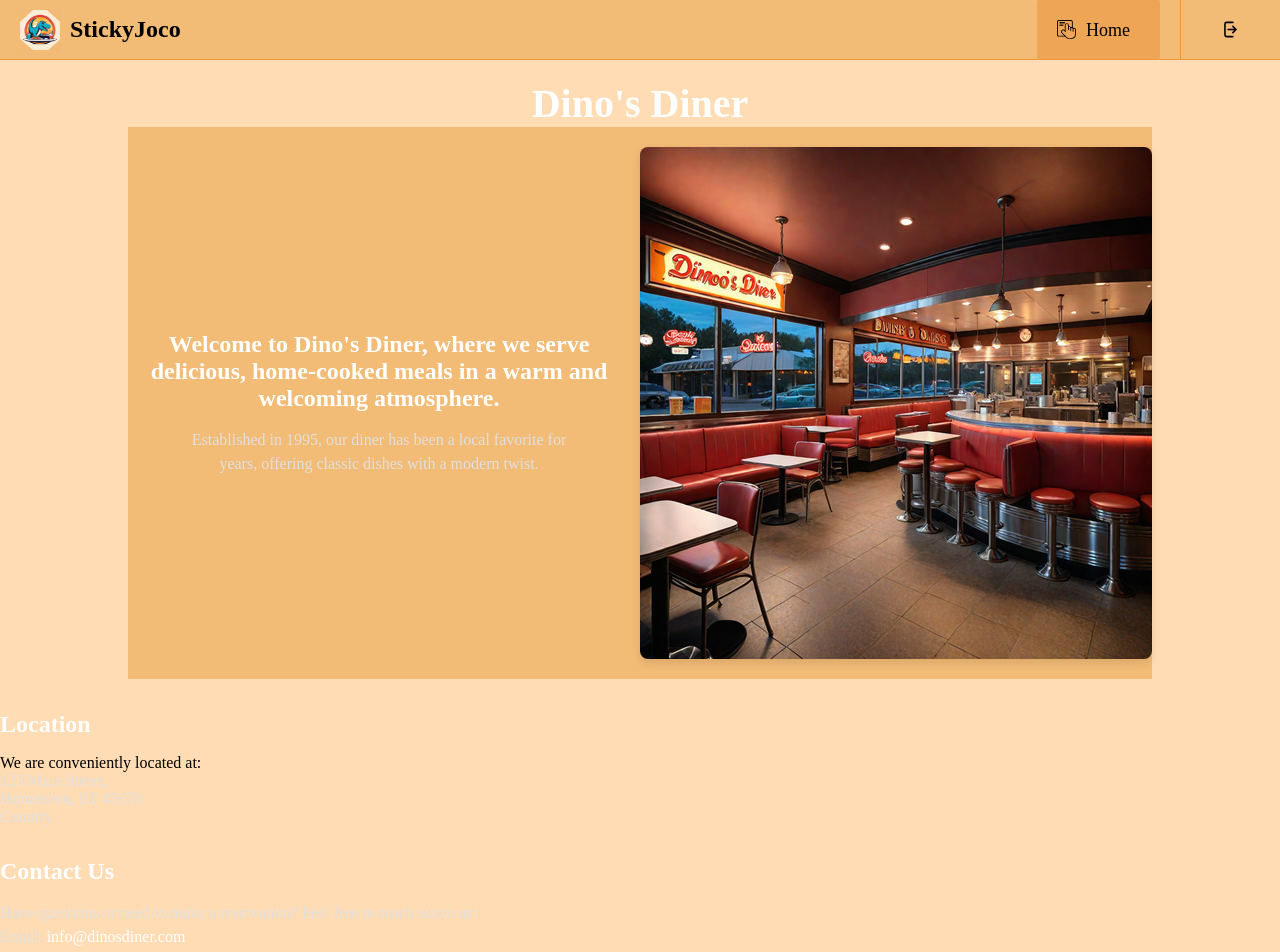
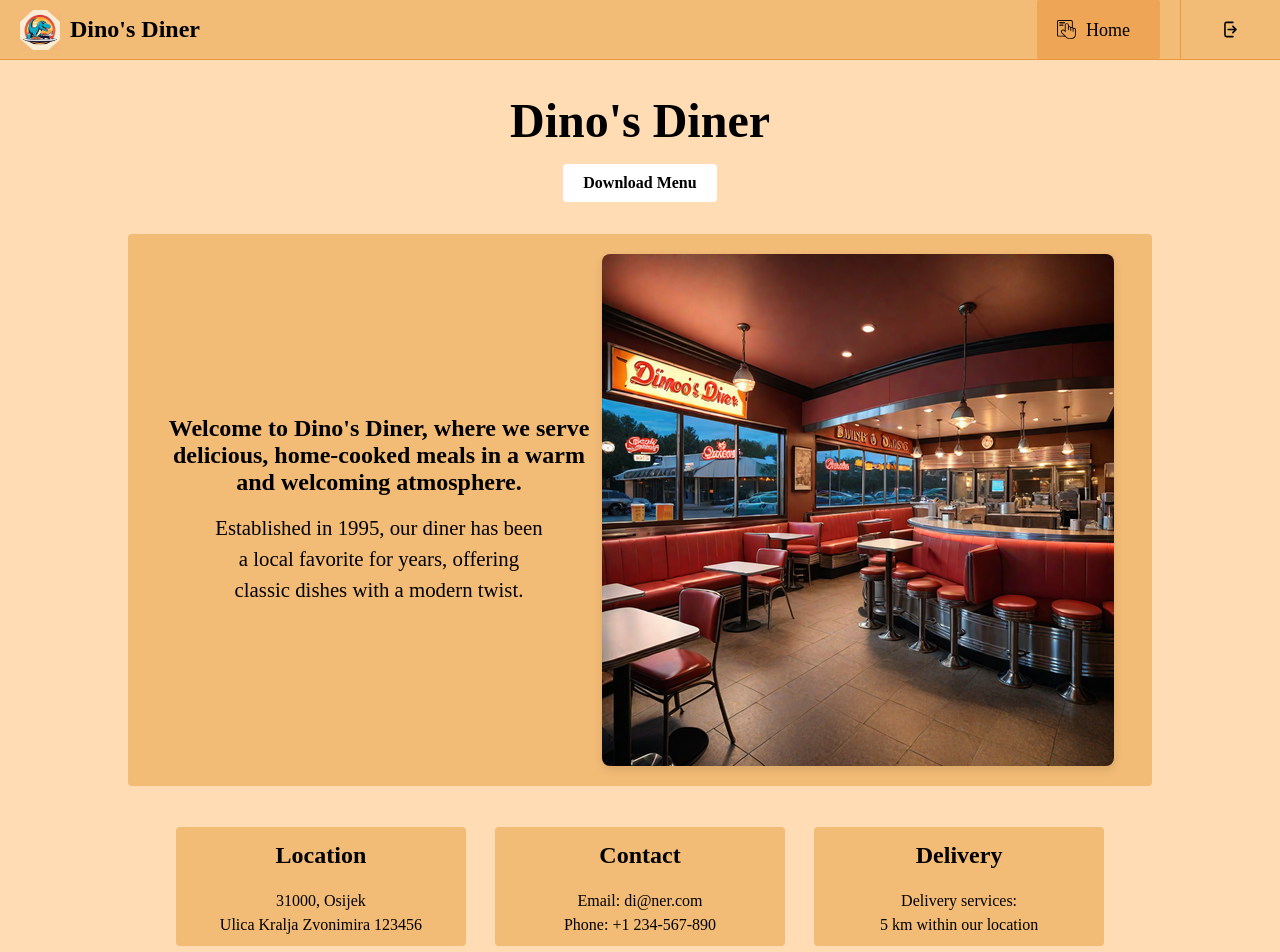
Before and after one commit to xGingerx/Dino, an Angular app in the folder dino-app/: page /home in a window 1280 px wide. Shown: the top 952 px of the page. Built offline with nearby package versions, Linux system fonts and the light colour scheme; no server answers.

Commit message:
Frontend pt1

```diff
--- a/dino-app/src/app/app.component.css
+++ b/dino-app/src/app/app.component.css
@@ -10,3 +10,17 @@ html, body {
     min-height: 100vh;
     background: rgb(255, 220, 180);
 }
+
+
+footer {
+    margin-top: 2%;
+    width: 100%;
+    height: 60px;
+    background: #F2BB76;
+    display: flex;
+    align-items: center;
+    justify-content: center;
+    border-top: 1px solid #ec973b;
+    color: #000000;
+    font-weight: bold;
+}
--- a/dino-app/src/app/app.component.html
+++ b/dino-app/src/app/app.component.html
@@ -10,6 +10,7 @@
 <div class="container">
   <app-navbar></app-navbar>
   <router-outlet></router-outlet>
+  <footer><p>Created by: Dino Pritišanac</p></footer>
 </div>
 
 
--- a/dino-app/src/app/home/home.component.css
+++ b/dino-app/src/app/home/home.component.css
@@ -12,7 +12,13 @@ main {
 
 }
 
+.img{
+  max-width: 40%; /* Maksimalna širina slike */
+}
+
 .row{
+  padding-left: 3%;
+  padding-right: 3%;
   display: flex;
   align-items: center;
   justify-content: center;
@@ -21,6 +27,20 @@ main {
   max-width: 80%;
   margin: 0 auto; /* Centriranje paragrafa */
   background-color: #F2BB76; /* Tamnija pozadina */
+  border-radius: 0.25rem;
+}
+
+.row2{
+  padding-left: 3%;
+  padding-right: 3%;
+  display: flex;
+  align-items: center;
+  justify-content: center;
+  flex-direction: row;
+  gap: 10px;
+  max-width: 80%;
+  margin: 0 auto; /* Centriranje paragrafa */
+  border-radius: 0.25rem;
 }
 
 
@@ -30,8 +50,10 @@ main {
 }
 
 .intro h1 {
-  color: #ffffff; /* Boja za naslov */
-  font-size: 2.5rem; /* Veća veličina fonta za naslov */
+  padding-top: 1%;
+  color: #000000; /* Boja za naslov */
+  font-size: 3rem; /* Veća veličina fonta za naslov */
+  font-weight: bold;
 }
 
 .intro .restaurant-image {
@@ -43,45 +65,74 @@ main {
 }
 
 .intro p {
-  color: #e0e0e0; /* Boja za tekst */
-  font-size: 1rem;
+  color: #000000; /* Boja za tekst */
+  font-size: 1.3rem;
   line-height: 1.5; /* Prostor između linija */
   margin: 0 auto; /* Centriranje teksta */
   max-width: 80%; /* Maksimalna širina teksta */
 }
 
 .location, .contact, .delivery {
-  margin-bottom: 2rem; /* Donji razmak između sekcija */
+  padding: 1%;
+  margin: 1%;
+  background-color: #F2BB76; /* Tamnija pozadina */
+  width: 33%;
+  height: 100%;
+  font-size: 1rem;
+  line-height: 1.5; /* Prostor između linija */
+  color: #000000; /* Boja za tekst */
+  border-radius: 0.25rem;
+  text-align: center;
+
 }
 
 h2 {
-  color: #ffffff; /* Boja za naslove sekcija */
+  color: #000000; /* Boja za naslove sekcija */
   margin-bottom: 1rem; /* Donji margina */
   font-size: 1.5rem; /* Veličina fonta za naslove sekcija */
 }
 
-address {
-  font-style: normal; /* Normalan stil za adresu */
-  color: #e0e0e0; /* Boja za adresu */
-}
-
 a {
-  color: #ffffff; /* Boja za linkove */
+  color: #000000; /* Boja za linkove */
   text-decoration: none; /* Uklanjanje podcrtavanja linkova */
+  font-weight: bold;
 }
 
 a:hover {
   text-decoration: underline; /* Dodavanje podcrtavanja prilikom hover-a */
 }
 
-.contact p, .delivery p {
-  font-size: 1rem;
-  line-height: 1.5; /* Prostor između linija */
-  color: #e0e0e0; /* Boja za tekst */
+.download-container {
+  text-align: center; /* Centriranje dugmeta */
+  padding-top: 1rem;
+  padding-bottom: 2rem;
+}
+
+.download-button {
+  background-color: #ffffff; /* Pozadina dugmeta */
+  color: #000000; /* Boja teksta */
+  border: none;
+  border-radius: 0.25rem;
+  padding: 0.625rem 1.25rem;
+  text-decoration: none; /* Uklanjanje podcrtavanja linka */
+  display: inline-block; /* Inline blok za dugme */
+  cursor: pointer;
+  transition: background-color 0.3s ease;
+}
+
+.download-button:hover {
+  background-color: #ffffff; /* Tamnija pozadina */
 }
 
 @media (max-width: 600px) {
-  .intro p, .contact p, .delivery p {
-    font-size: 0.875rem; /* Manja veličina fonta na manjim ekranima */
+  .location, .contact, .delivery {
+    font-size: 0.75rem; /* Manja veličina fonta na manjim ekranima */
+  }
+  .row {
+    padding-top: 4%;
+    flex-direction: column;
+  }
+  h2 {
+    font-size: 160%;
   }
 }
--- a/dino-app/src/app/home/home.component.html
+++ b/dino-app/src/app/home/home.component.html
@@ -1,7 +1,12 @@
 <main></main>
 
 <div class="intro">
+    <div class="column">
       <h1>Dino's Diner</h1>
+      <div class="download-container">
+        <a href="menu-sample.pdf" download="menu.pdf" class="download-button">Download Menu</a>
+      </div>
+    </div>
     <div class="row">
         <div class="column">
             <h2 class>Welcome to Dino's Diner, where we serve delicious, home-cooked meals in a warm and welcoming atmosphere. </h2>
@@ -11,24 +16,22 @@
     </div>
   </div>
 
+  <div class = "row2">
     <div class="location">
       <h2>Location</h2>
-    <p>We are conveniently located at:</p>
-    <address>
-      123 Main Street,<br>
-      Hometown, ST 45678<br>
-      Country
-    </address>
+      <p>31000, Osijek </p>
+      <p>Ulica Kralja Zvonimira 123456</p>
     </div>
 
     <div class="contact">
-    <h2>Contact Us</h2>
-    <p>Have questions or need to make a reservation? Feel free to reach out to us:</p>
-    <p>Email: <a href="mailto:info@dinosdiner.com">info&#64;dinosdiner.com</a></p>
-    <p>Phone: <a href="tel:+1234567890">+1 234-567-890</a></p>
+      <h2>Contact</h2>
+      <p>Email: di&#64;ner.com</p>
+      <p>Phone: +1 234-567-890</p>
     </div>
 
     <div class="delivery">
       <h2>Delivery</h2>
-    <p>Enjoy our meals from the comfort of your home. We offer delivery services within a 10-mile radius of our location. Order online or call us to place your delivery order.</p>
+      <p>Delivery services: </p>
+      <p>5 km within our location</p>
     </div>
+  </div>
--- a/dino-app/src/app/navbar/navbar.component.css
+++ b/dino-app/src/app/navbar/navbar.component.css
@@ -84,7 +84,7 @@
 }
 
 
-@media (max-width: 840px) {
+@media (max-width: 600px) {
     .navbar-links li span{
         display: none;
     }
--- a/dino-app/src/app/navbar/navbar.component.html
+++ b/dino-app/src/app/navbar/navbar.component.html
@@ -1,7 +1,7 @@
 <nav class="navbar">
   <div class="navbar-brand">
     <img src="logo.png" alt="Brand Logo" />
-    <span>StickyJoco</span>
+    <span>Dino's Diner</span>
   </div>
 
   <ul class="navbar-links" id="navbar-links">
--- a/dino-app/src/app/profile/profile.component.css
+++ b/dino-app/src/app/profile/profile.component.css
@@ -4,17 +4,27 @@ main {
   margin-top: 5rem; /* Vrhunski margina */
 }
 
-
-h2 {
-  color: #000000; /* Promenjena boja u belo za bolji kontrast */
+h1 {
   margin-top: 1.25rem; /* Donji margina */
   margin-bottom: 1.25rem; /* Donji margina */
   text-align: center; /* Centriranje h2 naslova */
+  color: #000000; /* Boja za naslov */
+  font-size: 2.4rem; /* Veća veličina fonta za naslov */
+  font-weight: bold;
+}
+
+h2 {
+  margin-top: 1.25rem; /* Donji margina */
+  margin-bottom: 1.25rem; /* Donji margina */
+  text-align: center; /* Centriranje h2 naslova */
+  color: #000000; /* Boja za naslov */
+  font-size: 1.8rem; /* Veća veličina fonta za naslov */
+  font-weight: bold;
 }
 
 .reservation{
   font-weight: bold;
-  font-size: larger;
+  font-size: 1.4rem;
 }
 
 form {
@@ -30,6 +40,7 @@ label {
   color: #000000; /* Svetlija boja za bolju vidljivost */
   font-weight: bold;
   margin-bottom: 0.5rem;
+  font-size: 1.2rem;
 }
 
 .column{
@@ -55,9 +66,11 @@ label {
   padding: 0.625rem;
   border-radius: 0.25rem;
   width: 50%;
+  font-size: 1rem;
 }
 
 .writable{
+  font-size: 1rem;
   width: 50%;
   margin-left: 1%;
   margin-bottom: 1%;
@@ -117,6 +130,7 @@ button {
   padding: 0.625rem 1.25rem;
   cursor: pointer;
   transition: background-color 0.3s ease;
+  font-size: 1.1rem;
 }
 
 button:hover {
@@ -137,4 +151,5 @@ button:hover {
     padding: 0.625rem; /* Unutrašnji razmak */
     margin: 0.625rem auto; /* Centriranje stavki liste na manjim ekranima */
   }
+
 }
--- a/dino-app/src/app/profile/profile.component.html
+++ b/dino-app/src/app/profile/profile.component.html
@@ -1,7 +1,7 @@
 <main></main>
 
 <div *ngIf="email">
-  <h2>User Profile</h2>
+  <h1>User Profile</h1>
 
   <form (ngSubmit)="saveChanges()">
     <div class="column">
@@ -33,7 +33,7 @@
     </div>
   </form>
 
-  <h2>Your Reservations</h2>
+  <h1>Your Reservations</h1>
   <ul class = "list-item" *ngIf="reservations.length > 0; else noReservations">
     <li *ngFor="let reservation of reservations">
       <p class = "reservation">{{ reservation.date }} - {{ reservation.time }}</p>
@@ -43,6 +43,6 @@
     </li>
   </ul>
   <ng-template #noReservations>
-    <p >You have no reservations.</p>
+    <h2>You have no reservations.</h2>
   </ng-template>
 </div>
```
Also changed, not shown: 1 other file (tests, documents, lock files or other folders). Lines whose indentation alone changed are shown as unchanged.
